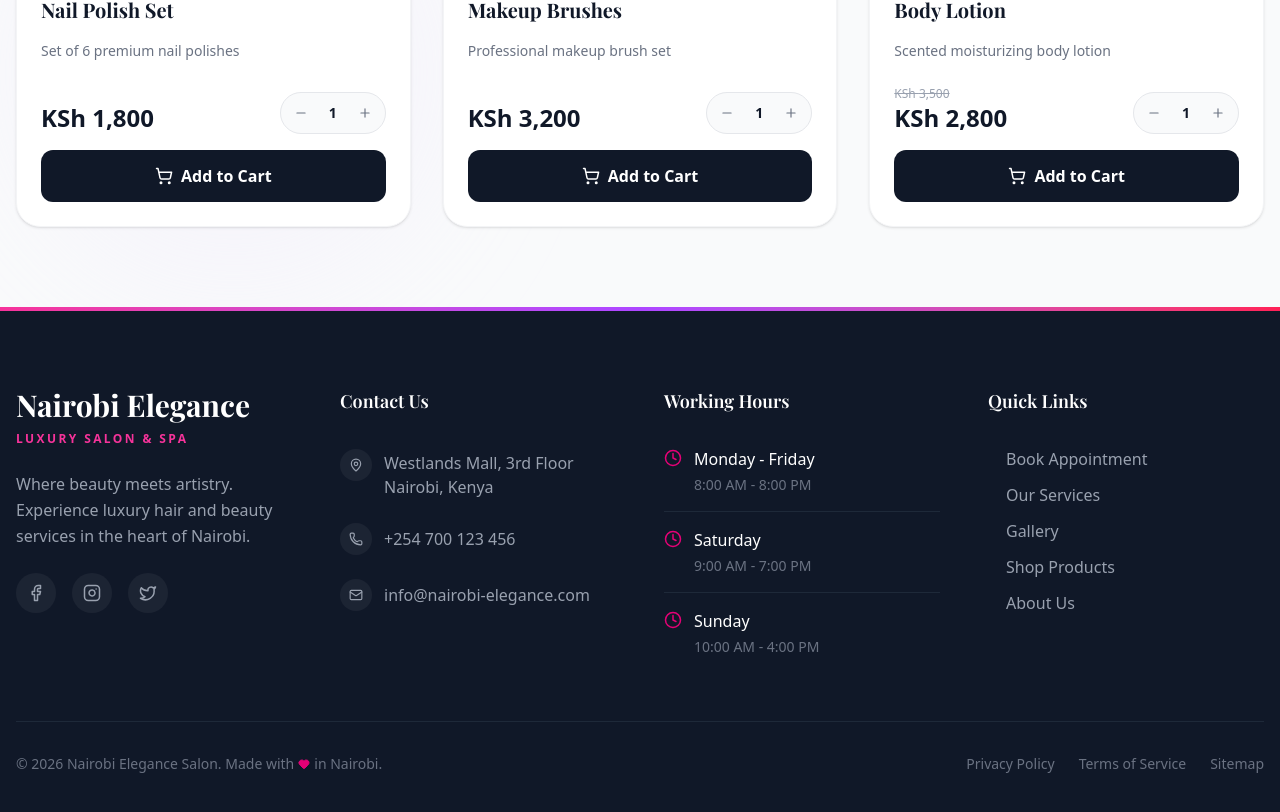
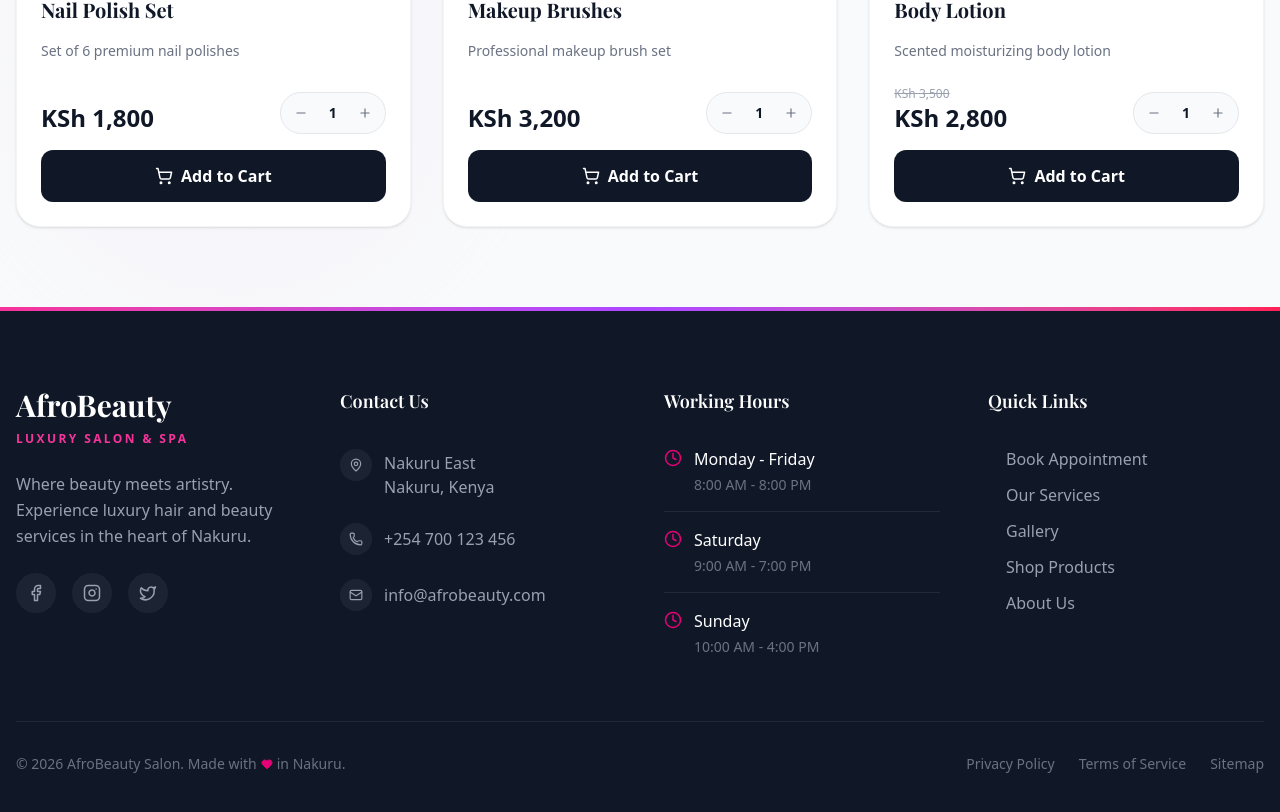
Before and after one commit to ke4-byte/Afrobeauty, a React (Vite) app: page /store in a window 1280 px wide. Shown: the part 1450-2262 px from the top of the page. Built offline with nearby package versions, Linux system fonts and the light colour scheme; a web font is replaced by a local one.

Commit message:
Update footer content for AfroBeauty Salon

```diff
--- a/src/components/Footer.jsx
+++ b/src/components/Footer.jsx
@@ -14,13 +14,13 @@ const Footer = () => {
           <div className="lg:col-span-1 space-y-6">
             <div>
               <h3 className="text-3xl font-bold mb-2 text-white" style={{ fontFamily: '"Playfair Display", serif' }}>
-                Nairobi Elegance
+                AfroBeauty
               </h3>
               <p className="text-pink-500 text-xs font-bold tracking-[0.2em] uppercase">Luxury Salon & Spa</p>
             </div>
 
             <p className="text-gray-400 leading-relaxed font-light">
-              Where beauty meets artistry. Experience luxury hair and beauty services in the heart of Nairobi.
+              Where beauty meets artistry. Experience luxury hair and beauty services in the heart of Nakuru.
             </p>
             <div className="flex space-x-4">
               <a href="#" className="w-10 h-10 rounded-full bg-white/5 hover:bg-pink-600 flex items-center justify-center transition-all duration-300 hover:scale-110 group">
@@ -44,7 +44,7 @@ const Footer = () => {
                   <MapPin size={14} className="text-gray-400 group-hover:text-white" />
                 </div>
                 <span className="text-gray-400 group-hover:text-white transition-colors pt-1">
-                  Westlands Mall, 3rd Floor<br />Nairobi, Kenya
+                  Nakuru East<br />Nakuru, Kenya
                 </span>
               </li>
               <li className="flex items-center group">
@@ -60,7 +60,7 @@ const Footer = () => {
                   <Mail size={14} className="text-gray-400 group-hover:text-white" />
                 </div>
                 <a href="mailto:info@nairobi-elegance.com" className="text-gray-400 hover:text-white transition-colors">
-                  info@nairobi-elegance.com
+                  info@afrobeauty.com
                 </a>
               </li>
             </ul>
@@ -120,7 +120,7 @@ const Footer = () => {
         <div className="border-t border-gray-800 mt-16 pt-8">
           <div className="flex flex-col md:flex-row justify-between items-center space-y-4 md:space-y-0">
             <p className="text-gray-500 text-sm flex items-center">
-              © {new Date().getFullYear()} Nairobi Elegance Salon. Made with <Heart size={12} className="text-pink-600 mx-1 fill-current" /> in Nairobi.
+              © {new Date().getFullYear()} AfroBeauty Salon. Made with <Heart size={12} className="text-pink-600 mx-1 fill-current" /> in Nakuru.
             </p>
             <div className="flex space-x-6 text-sm">
               <a href="/privacy" className="text-gray-500 hover:text-pink-500 transition-colors">
```
